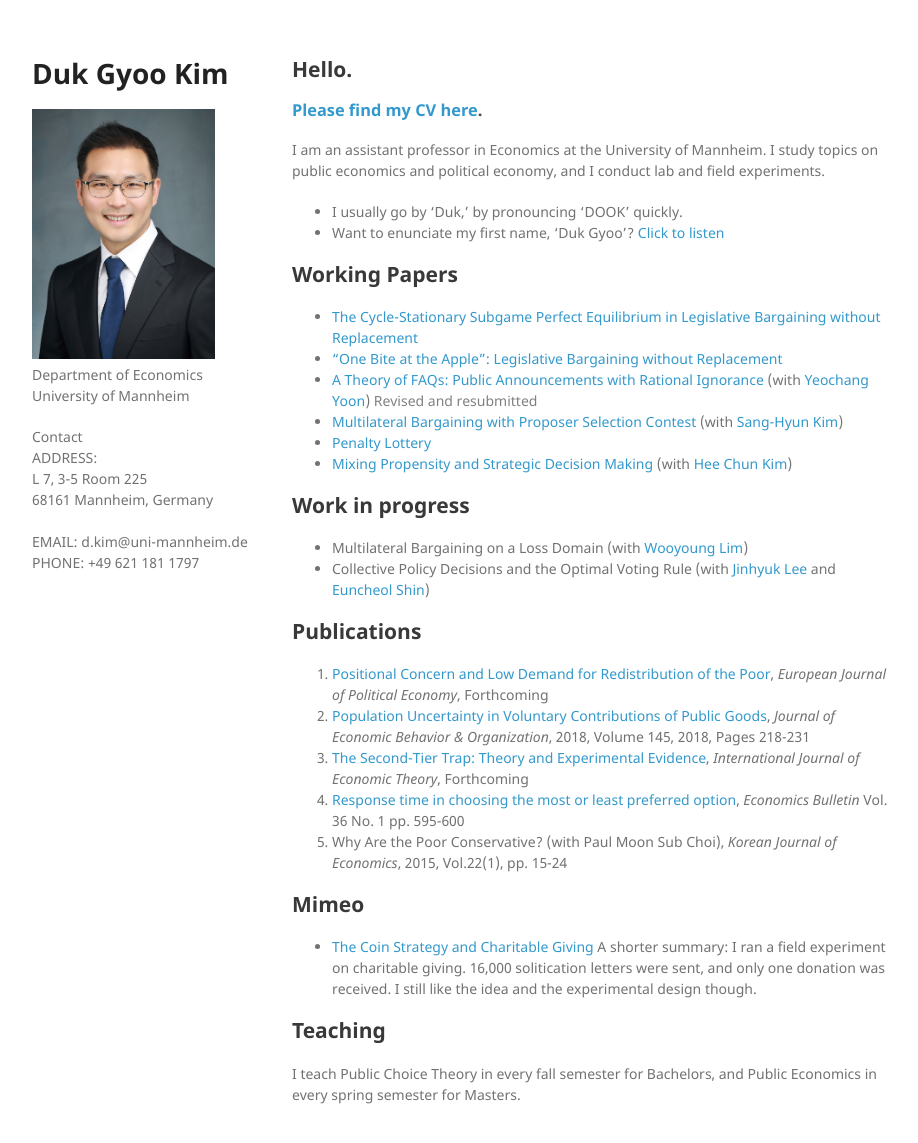
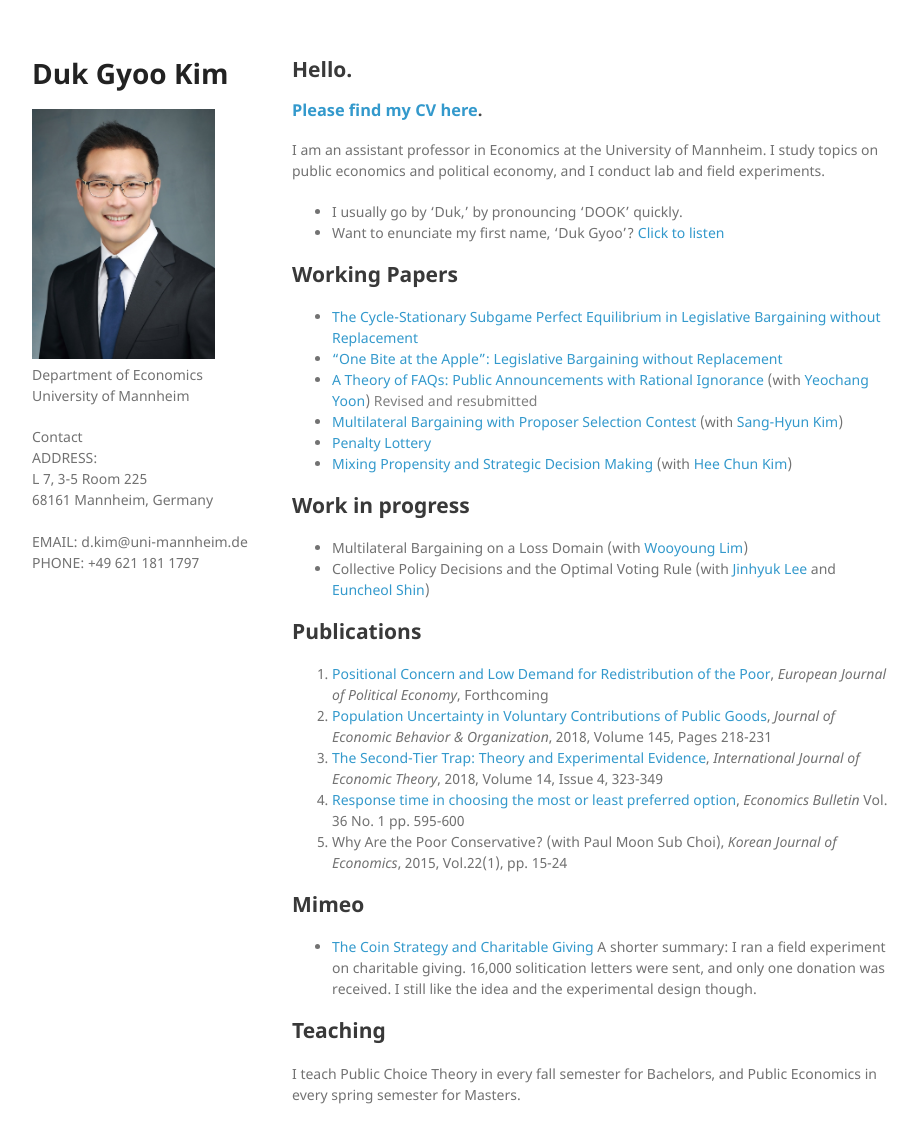
Before and after one commit to kimdukgyoo/kimdukgyoo.github.io, a Jekyll site: the page built from index.md, in a window 1280 px wide and 1175 px high. Shown: the top 1143 px of the window, without its empty margins (178-1096 px from the left). Built offline with Jekyll 4.4.1, drawn with Linux system fonts in a browser that asks for light colours; our own code applies the rules of GitHub Pages for plain Markdown files.

Commit message:
Update index.md

```diff
--- a/index.md
+++ b/index.md
@@ -24,8 +24,8 @@ I am an assistant professor in Economics at the University of Mannheim. I study
 
 ## Publications
 1. <a href="https://doi.org/10.1016/j.ejpoleco.2018.06.004" target="_blank"> Positional Concern and Low Demand for Redistribution of the Poor</a>, _European Journal of Political Economy_, Forthcoming
-1. <a href="https://doi.org/10.1016/j.jebo.2017.10.009" target="_blank"> Population Uncertainty in Voluntary Contributions of Public Goods</a>, _Journal of Economic Behavior & Organization_, 2018, Volume 145, 2018, Pages 218-231
-2. <a href="https://doi.org/10.1111/ijet.12158" target="_blank">The Second-Tier Trap: Theory and Experimental Evidence</a>, _International Journal of Economic Theory_, Forthcoming
+1. <a href="https://doi.org/10.1016/j.jebo.2017.10.009" target="_blank"> Population Uncertainty in Voluntary Contributions of Public Goods</a>, _Journal of Economic Behavior & Organization_, 2018, Volume 145, Pages 218-231
+2. <a href="https://onlinelibrary.wiley.com/doi/10.1111/ijet.12158" target="_blank">The Second-Tier Trap: Theory and Experimental Evidence</a>, _International Journal of Economic Theory_, 2018, Volume 14, Issue 4, 323-349
 3. <a href="http://www.accessecon.com/Pubs/EB/2016/Volume36/EB-16-V36-I1-P59.pdf" target="_blank"> Response time in choosing the most or least preferred option</a>, _Economics Bulletin_ Vol. 36 No. 1 pp. 595-600
 4. Why Are the Poor Conservative? (with Paul Moon Sub Choi), _Korean Journal of Economics_, 2015, Vol.22(1), pp. 15-24
 
```
